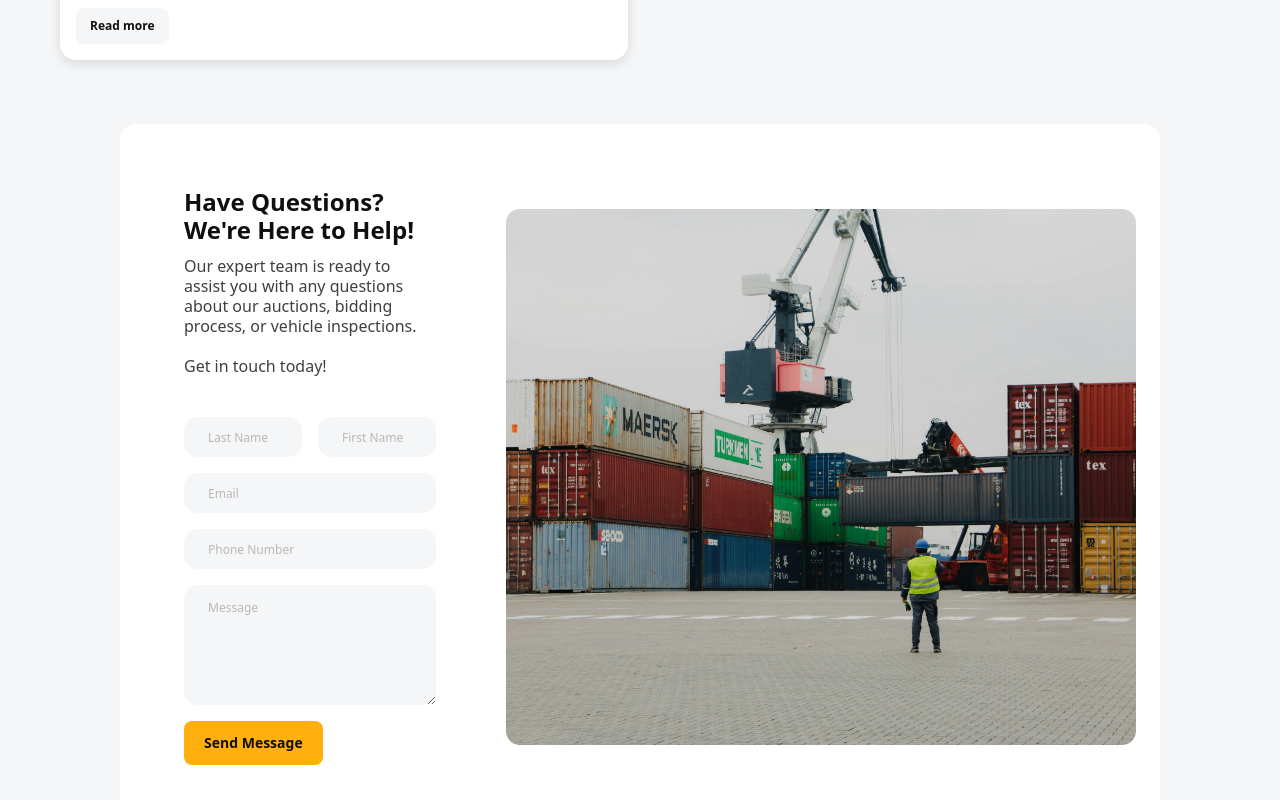
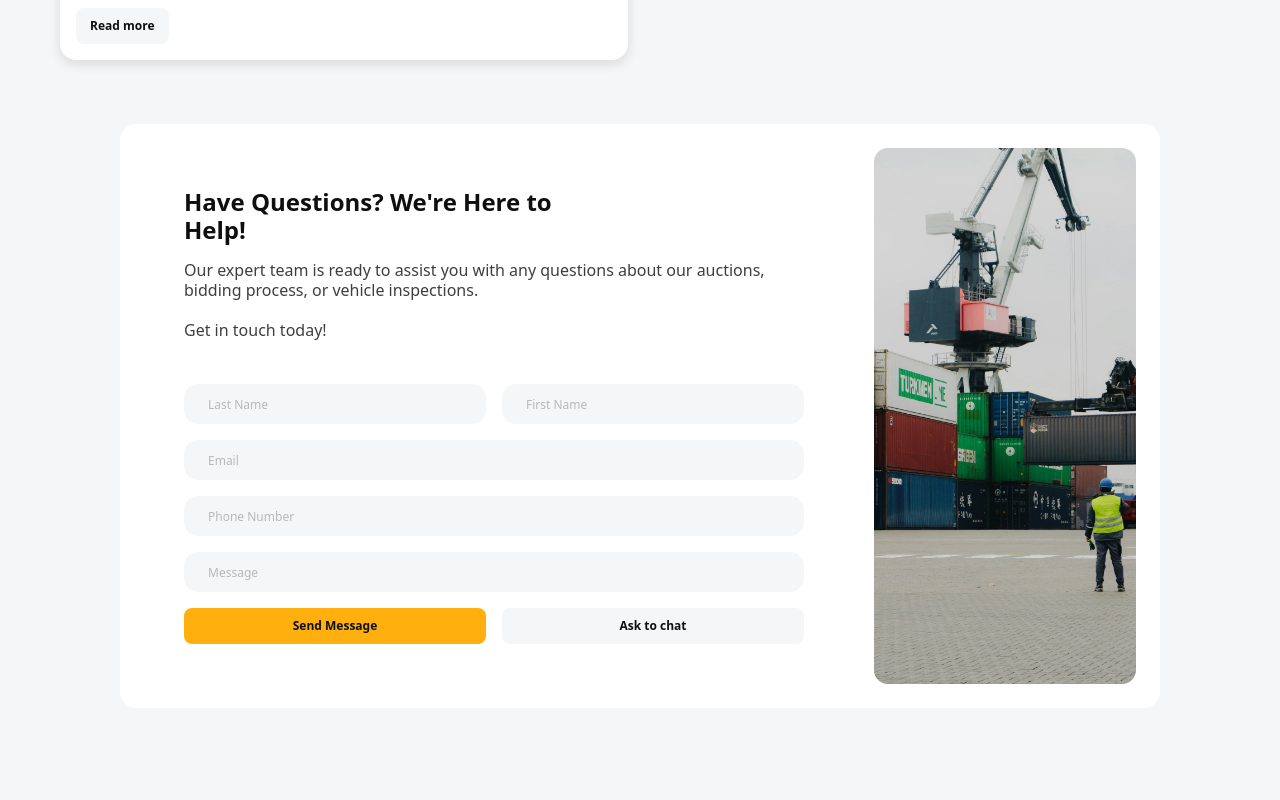
Before and after one commit to IN-FOMO/fadder-next-js, a Next.js app: page /blog in a window 1280 px wide. Shown: the part 1080-1880 px from the top of the page. Built offline with nearby package versions, Linux system fonts and the light colour scheme.

Commit message:
Главная

```diff
--- a/src/app/_components/ContactSection.tsx
+++ b/src/app/_components/ContactSection.tsx
@@ -3,14 +3,14 @@ import { Button } from "./Button";
 
 export function ContactSection() {
   return (
-    <section className="mx-20 max-wide:mx-[60px] max-tablet:mx-4">
-      <div className="flex items-center gap-[30px] p-6 rounded-lg bg-white backdrop-blur-[380px]">
-        <div className="flex flex-col gap-[41px] p-10 flex-1 max-w-[40%] max-tablet:max-w-full">
-          <div className="flex flex-col gap-3">
-            <h2 className="text-2xl font-bold leading-7 m-0 text-dark max-w-[426px]">
+    <section className="w-full max-w-[1760px] mx-auto px-20 max-wide:px-[60px] max-tablet:px-4">
+      <div className="flex items-center gap-[30px] p-6 rounded-[16px] bg-white backdrop-blur-[380px] max-tablet:flex-col">
+        <div className="flex flex-col justify-between gap-[41px] p-10 self-stretch w-[700px] shrink-0 max-tablet:w-full">
+          <div className="flex flex-col gap-4">
+            <h2 className="text-2xl font-bold leading-7 m-0 text-dark w-[426px] max-tablet:w-full">
               Have Questions? We're Here to Help!
             </h2>
-            <p className="text-base leading-5 m-0 text-foreground opacity-80 max-w-[426px]">
+            <p className="text-base leading-5 m-0 text-foreground opacity-80">
               Our expert team is ready to assist you with any questions about
               our auctions, bidding process, or vehicle inspections.
               <br />
@@ -18,47 +18,63 @@ export function ContactSection() {
               Get in touch today!
             </p>
           </div>
-          <form className="flex flex-col gap-4" aria-label="Contact form">
-            <div className="flex gap-4">
+          <form
+            className="flex flex-col gap-4 w-full"
+            aria-label="Contact form"
+          >
+            <div className="flex gap-4 w-full">
               <input
-                className="w-full border-none rounded-md py-4 px-6 bg-surface text-xs leading-[14px] text-muted box-border outline-none border-2 border-transparent h-10"
+                className="flex-1 h-10 px-6 py-4 bg-surface rounded-[14px] border-none text-xs leading-[14px] text-muted box-border outline-none border-2 border-transparent"
                 type="text"
                 name="lastName"
                 placeholder="Last Name"
               />
               <input
-                className="w-full border-none rounded-md py-4 px-6 bg-surface text-xs leading-[14px] text-muted box-border outline-none border-2 border-transparent h-10"
+                className="flex-1 h-10 px-6 py-4 bg-surface rounded-[14px] border-none text-xs leading-[14px] text-muted box-border outline-none border-2 border-transparent"
                 type="text"
                 name="firstName"
                 placeholder="First Name"
               />
             </div>
             <input
-              className="w-full border-none rounded-md py-4 px-6 bg-surface text-xs leading-[14px] text-muted box-border outline-none border-2 border-transparent h-10"
+              className="w-full h-10 px-6 py-4 bg-surface rounded-[14px] border-none text-xs leading-[14px] text-muted box-border outline-none border-2 border-transparent"
               type="email"
               name="email"
               placeholder="Email"
             />
             <input
-              className="w-full border-none rounded-md py-4 px-6 bg-surface text-xs leading-[14px] text-muted box-border outline-none border-2 border-transparent h-10"
+              className="w-full h-10 px-6 py-4 bg-surface rounded-[14px] border-none text-xs leading-[14px] text-muted box-border outline-none border-2 border-transparent"
               type="tel"
               name="phone"
               placeholder="Phone Number"
             />
-            <textarea
-              className="w-full border-none rounded-md py-4 px-6 bg-surface text-xs leading-[14px] text-muted box-border outline-none border-2 border-transparent min-h-[120px] resize-y"
+            <input
+              className="w-full h-10 px-6 py-4 bg-surface rounded-[14px] border-none text-xs leading-[14px] text-muted box-border outline-none border-2 border-transparent"
+              type="text"
               name="message"
               placeholder="Message"
-              rows={4}
             />
-            <div className="flex gap-4">
-              <Button type="submit" variant="primary" size="md">
+            <div className="flex gap-4 w-full">
+              <Button
+                type="submit"
+                variant="primary"
+                size="sm"
+                className="w-full"
+              >
                 Send Message
+              </Button>
+              <Button
+                type="button"
+                variant="secondary"
+                size="sm"
+                className="w-full"
+              >
+                Ask to chat
               </Button>
             </div>
           </form>
         </div>
-        <div className="relative flex-[2.5] rounded-md overflow-hidden h-[536px] min-w-[60%] max-tablet:min-w-0 max-tablet:h-[320px]">
+        <div className="relative self-stretch h-[536px] flex-1 rounded-[14px] overflow-hidden max-tablet:w-full max-tablet:h-[320px]">
           <Image
             src="/figma/images/contact.png"
             alt=""
--- a/src/app/_components/HowItWorksSection.tsx
+++ b/src/app/_components/HowItWorksSection.tsx
@@ -22,8 +22,8 @@ export function HowItWorksSection({ steps }: HowItWorksSectionProps) {
           <article
             key={step.title}
             className={
-              "relative w-full h-[400px] flex max-narrow:flex-col max-narrow:items-stretch max-narrow:h-auto " +
-              (isAlt ? "flex-row-reverse items-start" : "items-center")
+              "relative w-full h-[400px] flex items-center self-stretch max-narrow:flex-col max-narrow:items-stretch max-narrow:h-auto " +
+              (isAlt ? "flex-row-reverse" : "")
             }
           >
             <div
@@ -41,8 +41,10 @@ export function HowItWorksSection({ steps }: HowItWorksSectionProps) {
             </div>
             <div
               className={
-                "flex flex-col justify-between gap-3 p-4 bg-white rounded-[16px] shadow-[0px_4px_12px_0px_rgba(0,0,0,0.2)] h-[280px] w-[1220px] shrink-0 z-[1] max-narrow:w-full max-narrow:h-auto max-narrow:ml-0 max-narrow:mt-[-40px] " +
-                (isAlt ? "mr-[-60px] mt-[60px]" : "ml-[-60px]")
+                "flex flex-col justify-between items-start p-4 bg-white rounded-[16px] shadow-[0px_4px_12px_0px_rgba(0,0,0,0.2)] h-[280px] z-[1] max-narrow:w-full max-narrow:h-auto max-narrow:ml-0 max-narrow:mr-0 max-narrow:mt-[-40px] " +
+                (isAlt
+                  ? "w-[1220px] mr-[-60px] mt-[60px]"
+                  : "flex-1 -ml-[60px] mt-[60px]")
               }
             >
               <div className="flex flex-col gap-4">
--- a/src/app/_components/PopularMakesSection.tsx
+++ b/src/app/_components/PopularMakesSection.tsx
@@ -22,7 +22,7 @@ export function PopularMakesSection({ makes }: PopularMakesSectionProps) {
         <h2 className="text-2xl font-bold leading-7 m-0 text-black">
           Popular makes
         </h2>
-        <div className="flex items-center bg-white rounded-[16px]">
+        <div className="flex items-center gap-2 bg-white rounded-[16px]">
           <div className="bg-white border-2 border-primary rounded-[16px] px-4 py-3 text-base font-bold leading-5 text-black">
             Automobile
           </div>
@@ -31,7 +31,7 @@ export function PopularMakesSection({ makes }: PopularMakesSectionProps) {
           </div>
         </div>
       </div>
-      <div className="flex flex-wrap justify-center gap-3">
+      <div className="flex flex-wrap justify-start items-center gap-3 self-stretch">
         {makes.map((make) => (
           <Link
             key={make.name}
@@ -43,10 +43,14 @@ export function PopularMakesSection({ makes }: PopularMakesSectionProps) {
               alt=""
               width={44}
               height={44}
-              style={{ width: "auto", height: "auto" }}
+              className="w-[44px] h-[44px] object-contain"
             />
-            <span className="text-sm font-normal text-dark">{make.name}</span>
-            <span className="text-sm text-muted">{make.count}</span>
+            <span className="text-[14px] leading-[16px] font-normal text-dark">
+              {make.name}
+            </span>
+            <span className="text-[14px] leading-[16px] text-muted">
+              {make.count}
+            </span>
           </Link>
         ))}
       </div>
--- a/src/app/_components/VehicleCard.tsx
+++ b/src/app/_components/VehicleCard.tsx
@@ -49,7 +49,7 @@ export function VehicleCard({ card, className, imageBadge }: VehicleCardProps) {
           />
           <div
             aria-hidden="true"
-            className="absolute left-[-40px] top-[196px] p-2 bg-white/60 rounded-tr-[14px]"
+            className="absolute left-0 top-[196px] p-2 bg-white/60 rounded-tr-[14px]"
           >
             <Image
               src="/figma/icons/icon-arrow-left.svg"
@@ -71,21 +71,10 @@ export function VehicleCard({ card, className, imageBadge }: VehicleCardProps) {
           </div>
           <div
             aria-hidden="true"
-            className="absolute top-0 right-[-30px] p-2 bg-white/60 rounded-tr-[16px] rounded-br-[14px]"
+            className="absolute top-0 right-0 p-2 bg-white/60 rounded-tr-[16px] rounded-bl-[14px]"
           >
             <Image
               src="/figma/icons/icon-share-small.svg"
-              alt=""
-              width={24}
-              height={24}
-            />
-          </div>
-          <div
-            aria-hidden="true"
-            className="absolute top-0 right-0 p-2 bg-white/60 rounded-tr-[16px] rounded-bl-[16px]"
-          >
-            <Image
-              src="/figma/icons/icon-favorite.svg"
               alt=""
               width={24}
               height={24}
@@ -96,11 +85,11 @@ export function VehicleCard({ card, className, imageBadge }: VehicleCardProps) {
           </span>
           <div
             aria-hidden="true"
-            className="absolute left-1/2 -translate-x-1/2 top-[240px] flex items-center gap-[2px]"
+            className="absolute left-1/2 -translate-x-1/2 top-[220px] flex items-center gap-[2px]"
           >
             <div className="w-[4px] h-[10px] rounded-full bg-white/60" />
+            <div className="w-[6px] h-[6px] rounded-full bg-white/60" />
             <div className="w-[8px] h-[8px] rounded-full bg-white/60" />
-            <div className="w-[6px] h-[6px] rounded-full bg-white/60" />
           </div>
         </div>
         <div className="flex flex-col items-stretch gap-2 p-4 bg-white rounded-b-[16px] w-full">
--- a/src/app/_components/VehicleSlider.tsx
+++ b/src/app/_components/VehicleSlider.tsx
@@ -23,10 +23,12 @@ export function VehicleSlider({
           View all
         </Link>
       </div>
-      <div className="flex items-center gap-4 overflow-x-auto pb-1 scroll-snap-type-x-mandatory [scrollbar-width:none] [&::-webkit-scrollbar]:hidden">
-        {cards.map((card, index) => (
-          <VehicleCard key={`${card.title}-${index}`} card={card} />
-        ))}
+      <div className="w-[calc(100vw-80px)] max-wide:w-[calc(100vw-60px)] max-tablet:w-full">
+        <div className="flex items-center gap-4 overflow-x-auto pb-1 scroll-snap-type-x-mandatory [scrollbar-width:none] [&::-webkit-scrollbar]:hidden">
+          {cards.map((card, index) => (
+            <VehicleCard key={`${card.title}-${index}`} card={card} />
+          ))}
+        </div>
       </div>
     </section>
   );
--- a/src/app/_components/home/HomeUnder10Section.tsx
+++ b/src/app/_components/home/HomeUnder10Section.tsx
@@ -7,6 +7,6 @@ type HomeUnder10SectionProps = {
 
 export function HomeUnder10Section({ cards }: HomeUnder10SectionProps) {
   return (
-    <VehicleSlider title="Under $10" viewAllHref="/search" cards={cards} />
+    <VehicleSlider title="Under $10 000" viewAllHref="/search" cards={cards} />
   );
 }
```
